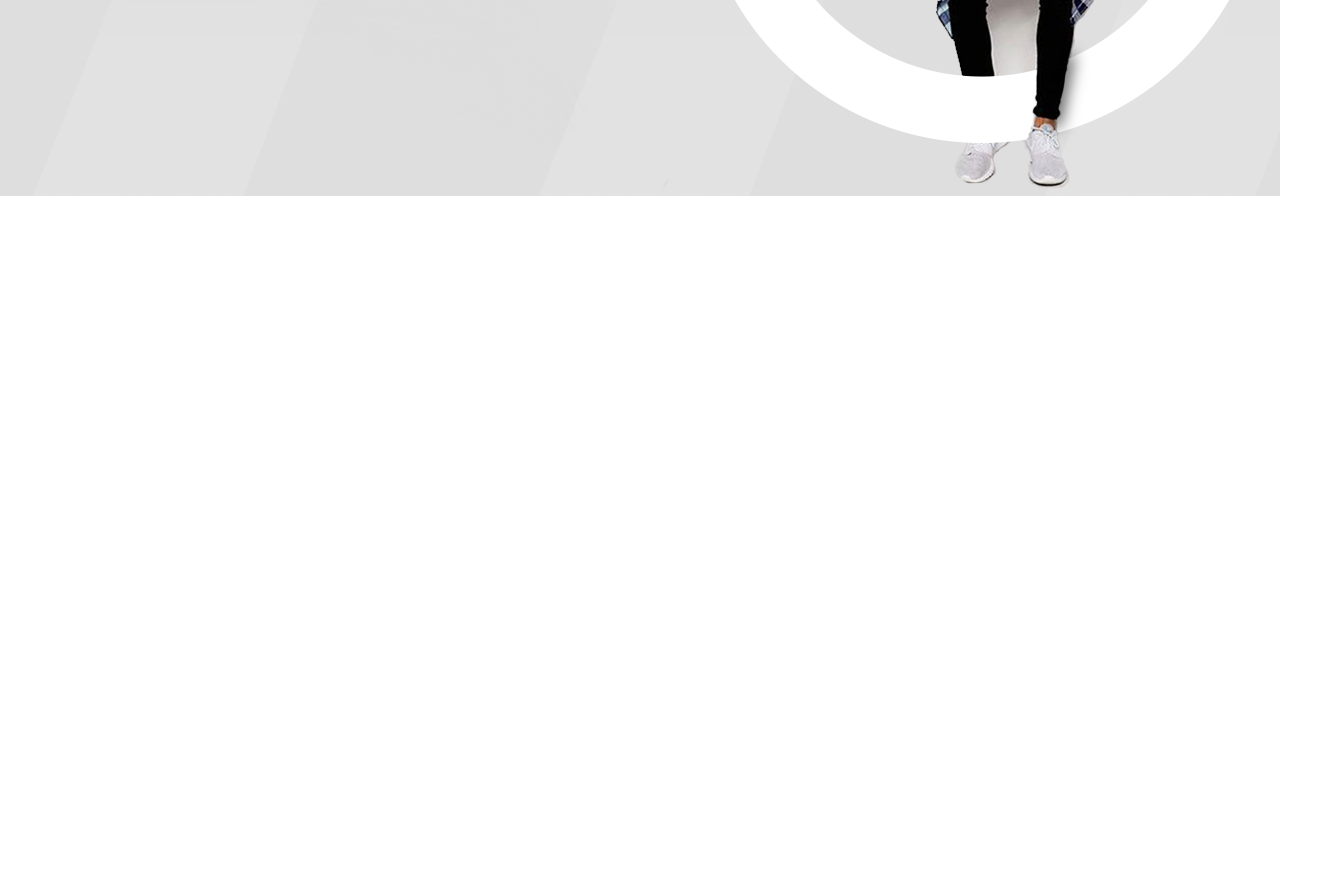
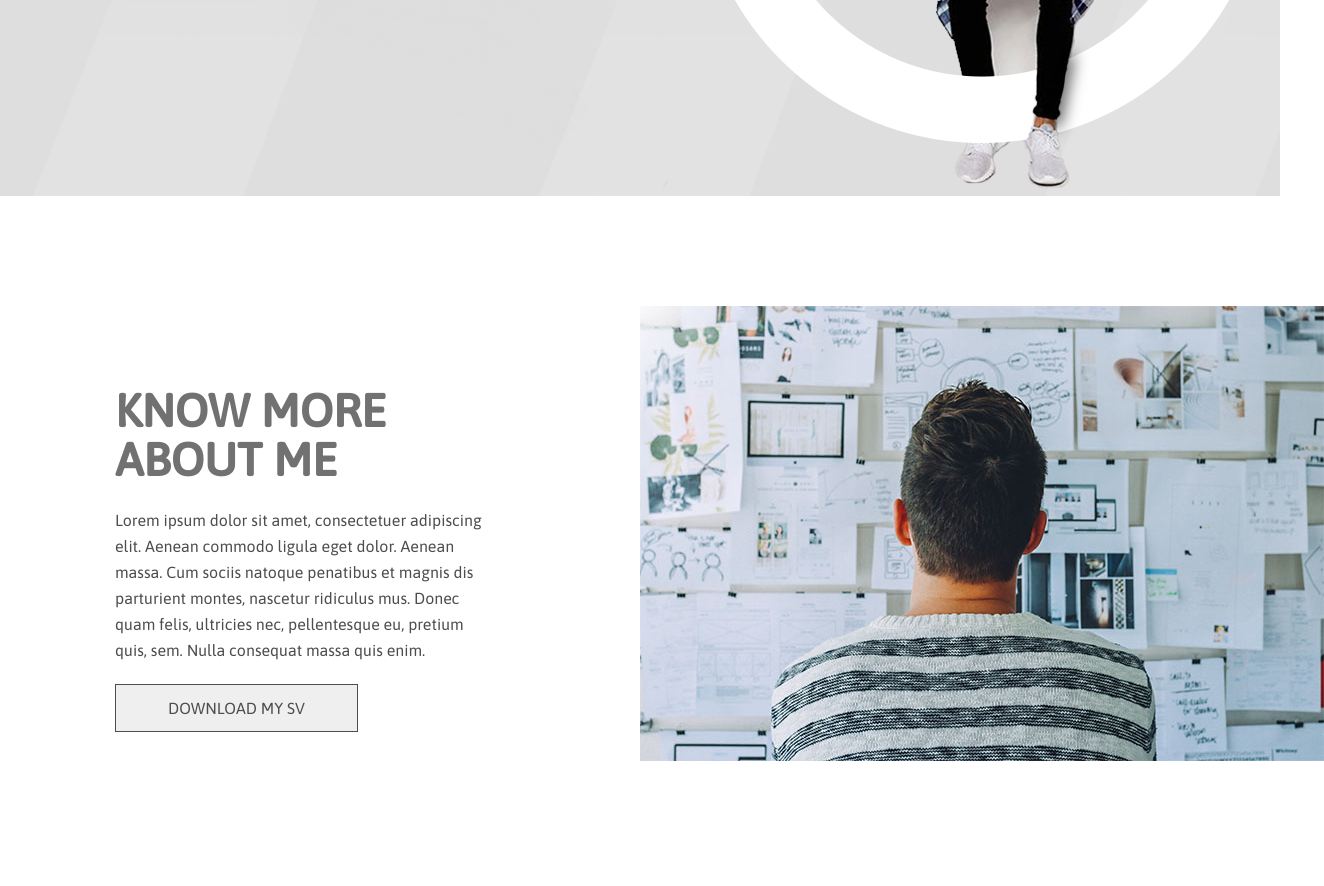
Before and after one commit to Darrian24bit/skillup-hw-03-site, a plain HTML site: page index.html in a window 1280 px wide. Shown: the part 554-1440 px from the top of the page, 1324 px wide, since content can reach past the window. Before the commit the page ends 813 px from the top, so only its background shows below. Drawn offline with nearby package versions, Linux system fonts and the light colour scheme.

Commit message:
modified:   index.html

```diff
--- a/css/style.css
+++ b/css/style.css
@@ -102,3 +102,66 @@ button.second-button {
     color: rgb(77, 77, 77);
     text-transform: uppercase;
 }
+
+
+
+/* --------------------know more---------------- */
+.know {
+    padding-bottom: 125px;
+}
+
+.know-image {
+    padding-top: 110px;
+}
+
+.know-content {
+    padding-top: 190px;
+
+
+}
+
+.know-title h2 {
+    padding-left: 100px;
+    padding-bottom: 15px;
+    font-size: 46px;
+    font-family: "Asap";
+    color: rgba(77, 77, 77, 0.8);
+    font-weight: bold;
+    line-height: 1.065;
+    text-transform: uppercase;
+
+
+
+
+}
+
+
+.know-subtitle p {
+    font-size: 16px;
+    font-family: "Asap";
+    color: rgb(77, 77, 77);
+    line-height: 1.625;
+    width: 469px;
+    height: 121px;
+    padding-left: 100px;
+
+}
+
+.know-button {
+    padding-top: 40px;
+    padding-left: 100px;
+}
+
+button.know-button-1 {
+
+    border-width: 1px;
+    border-color: rgb(77, 77, 77);
+    border-style: solid;
+    width: 243px;
+    height: 48px;
+
+    font-size: 16px;
+    font-family: "Asap";
+    color: rgb(77, 77, 77);
+    text-transform: uppercase;
+}
--- a/index.html
+++ b/index.html
@@ -18,7 +18,7 @@
 
 
     <header class="container-fluid section-header">
-        <div class="row section-inner">
+        <div class="row no-gutters section-inner">
             <div class="col-3 section-header-logo"><img src="/img/logo.png" alt="Oenrique logo"></div>
             <div class="col-9 section-header-nav">
                 <nav>
@@ -51,7 +51,25 @@
     <!-- header -->
 
     <!-- know more -->
-
+    <div class="container-fluid">
+        <div class="row no-gutters know">
+            <div class="col-6 know-content">
+                <div class="know-title">
+                    <h2>know more <br>about me</h2>
+                </div>
+                <div class="know-subtitle">
+                    <p>Lorem ipsum dolor sit amet, consectetuer adipiscing elit. Aenean commodo ligula eget dolor.
+                        Aenean massa. Cum sociis natoque penatibus et magnis dis parturient montes, nascetur ridiculus
+                        mus. Donec quam felis, ultricies nec, pellentesque eu, pretium quis, sem. Nulla consequat massa
+                        quis enim.</p>
+                </div>
+                <div class="know-button">
+                    <button class="know-button-1">download my sv</button>
+                </div>
+            </div>
+            <div class="col-6 know-image"><img src="/img/paper.jpg" alt="look at papers"></div>
+        </div>
+    </div>
     <!-- know more -->
 
     <!-- services -->
```
Also changed, not shown: img/paper.jpg (added), img/paper.png (added).
